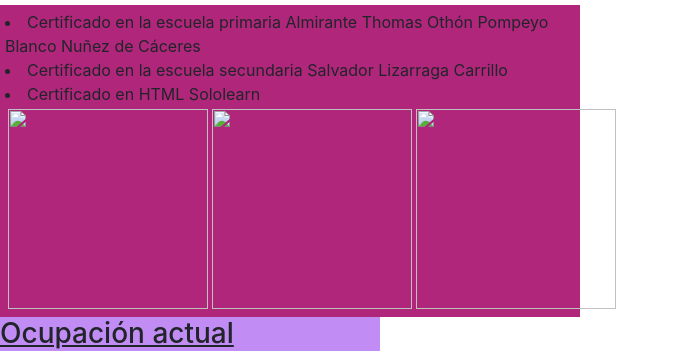
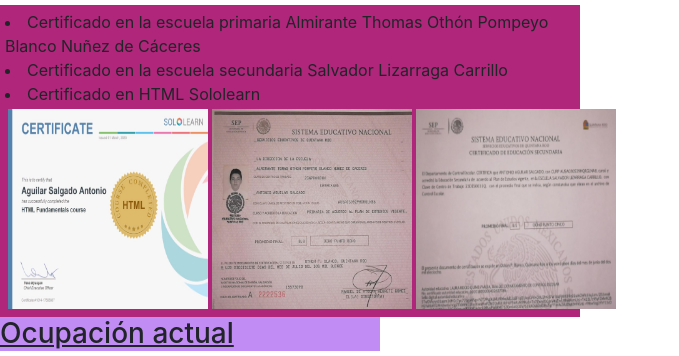
Before and after one commit to antonio340/antonio340.github.io, a plain HTML site: page index.html in a window 1280 px wide. Shown: the part 911-1267 px from the top of the page, without its empty margins (0-679 px from the left). Drawn offline with nearby package versions, Linux system fonts and the light colour scheme.

Commit message:
reparacion de imagenes y php

```diff
--- a/index.html
+++ b/index.html
@@ -42,9 +42,9 @@
 
 <table class="tabla">
 <tr>
-<td><img src="IMG/certificado HTML.jpg" height="200px" width="200px" alt=""/></td>
-<td><img src="IMG/certificado primaria1.jpg" height="200px" width="200px" alt=""/></td>
-<td><img src="IMG/certificado secundaria1.jpeg" height="200px" width="200px" alt=""/></td>
+<td><img src="certificado HTML.jpg" height="200px" width="200px" alt=""/></td>
+<td><img src="certificado primaria1.jpg" height="200px" width="200px" alt=""/></td>
+<td><img src="certificado secundaria1.jpeg" height="200px" width="200px" alt=""/></td>
 </tr>
 </table>
 </div>
@@ -58,7 +58,7 @@
 <h3 class="psps"><ins>Currículum vitae </ins></h3>
 <div class="prueba">
     <aside>
-    <img src="IMG/word.jpg" height="200px" width="200px" alt=""/></td>
+    <img src="word.jpg" height="200px" width="200px" alt=""/></td>
 
 </aside>
     <br />
@@ -70,7 +70,7 @@
     <div class="prueba">
         <h5><strong> lados de un triangulo rectangulo</strong></h5>
         <P>CALCULA EL LADO RESTANTE! SOLO DEBES RELLENAR<br /> DOS ESPACIOS Y EL TERCERO SE CALCULARA SOLO!<br />PRESIONA CALCULAR CUANDO TODO ESTE LISTO.</P>
-   <form action="php/programa.php" method="POST">
+   <form action="programa.php" method="POST">
       Cateto Adyacente <input type="text" name="CA"/>
       Cateto opuesto <input type="text" name="CO"/>
        Hipotenusa <input type="text" name="H"/>
```
